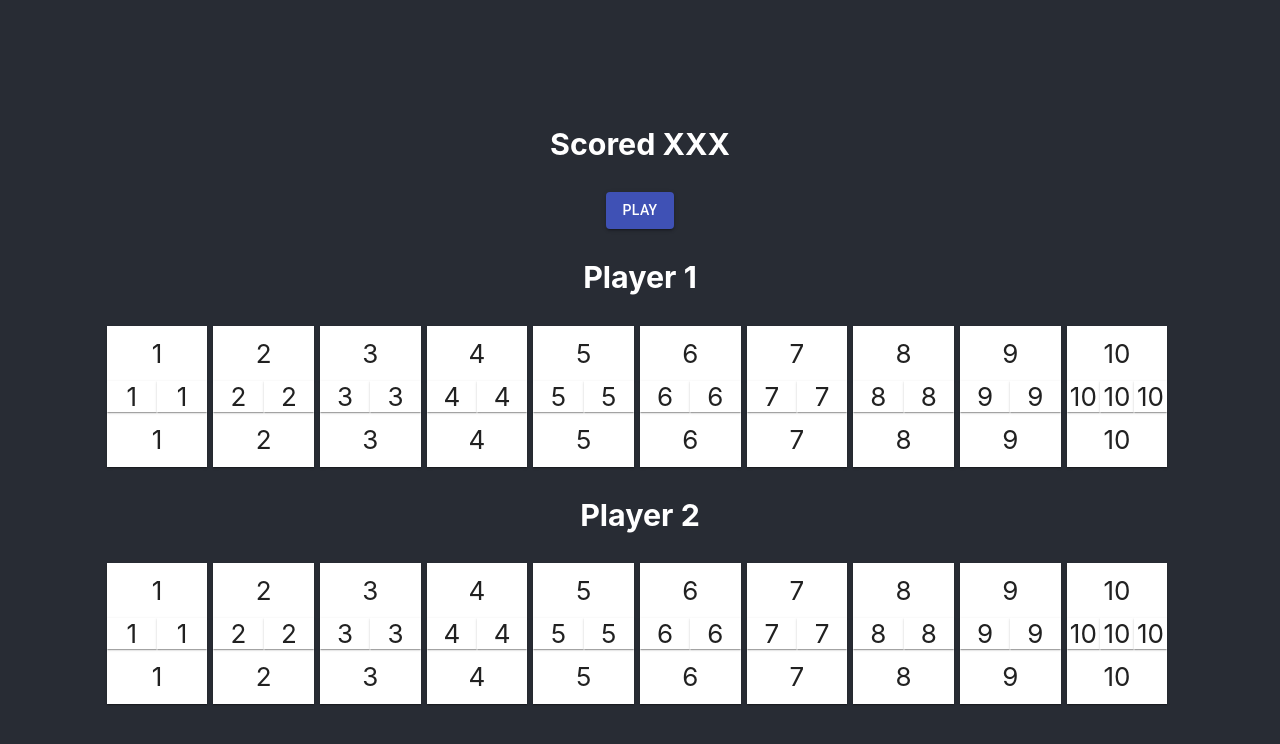
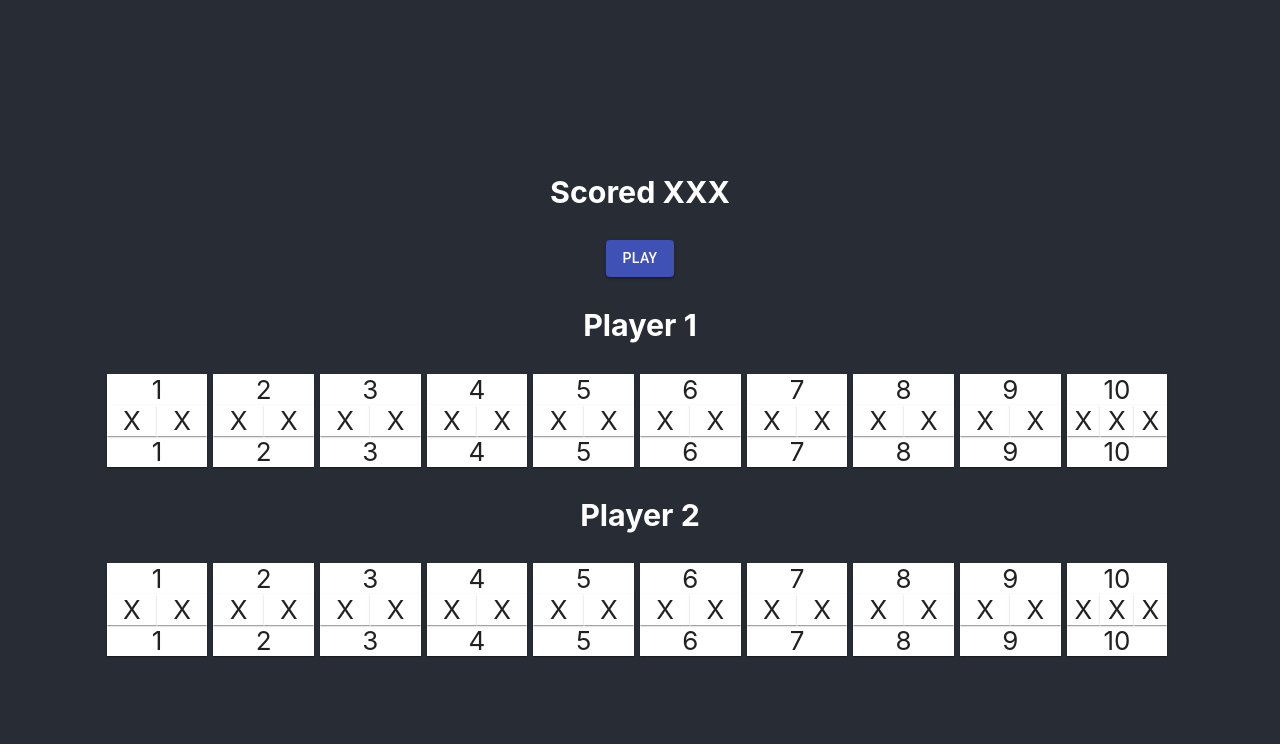
Before and after one commit to devJocke/joakim-nilsson-bowling, a React (Create React App) app: page / in a window 1280 px wide. Shown: the top 744 px of the page. Built offline with nearby package versions, Linux system fonts and the light colour scheme.

Commit message:
Renamed class to better reflect acutall app

```diff
--- a/src/App.js
+++ b/src/App.js
@@ -1,6 +1,6 @@
 import React from 'react';
 import './App.css';
-import TableClass from './game/TableClass.js';
+import BowlingTables from './indexComponents/BowlingTables.js';
 import Button from '@material-ui/core/Button';
 
 function App() {
@@ -14,10 +14,10 @@ function App() {
           Play
         </Button>
         <h3>Player 1</h3>
-        <TableClass />
+        <BowlingTables />
 
         <h3>Player 2</h3>
-        <TableClass />
+        <BowlingTables />
       </header>
     </div>
   );
--- a/src/game/TableClass.js
+++ /dev/null
@@ -1,58 +0,0 @@
-import React, { Component } from 'react';
-import Paper from '@material-ui/core/Paper';
-import Grid from '@material-ui/core/Grid';
-
-
-
-class TableClass extends Component {
-
-  render() {
-
-    const nrOfTurns = 10;
-    const turn = [];
-
-    for (let count = 1; count <= nrOfTurns; count++) {
-      turn.push(
-        <Grid item xs={1} style={{ 'paddingRight': '6px' }} >
-
-          <Paper square={true} style={{ 'padding': '12px' }}>{count}</Paper>
-
-          {count == 10 ?
-            <Grid container  >
-              <Grid item xs={4}   >
-                <Paper square={true}> {count}</Paper>
-              </Grid>
-              <Grid item xs={4}    >
-                <Paper square={true}>{count}</Paper>
-              </Grid>
-              <Grid item xs={4}    >
-                <Paper square={true}>{count}</Paper>
-              </Grid>
-            </Grid>
-            :
-            <Grid container  >
-              <Grid item xs={6}   >
-                <Paper square={true}> {count}</Paper>
-              </Grid>
-              <Grid item xs={6}    >
-                <Paper square={true}>{count}</Paper>
-              </Grid>
-            </Grid>}
-
-        <Paper square={true} style={{ 'padding': '12px' }}>{count}</Paper>
-
-        </Grid >
-      );
-    }
-
-    return (
-      <div style={{ 'width': '100%' }}>
-        <Grid container >
-          <Grid item xs={1} ></Grid>
-          {turn}
-        </Grid>
-      </div>
-    );
-  }
-}
-export default TableClass;
--- /dev/null
+++ b/src/indexComponents/BowlingTables.js
@@ -0,0 +1,56 @@
+import React, { Component } from 'react';
+import Paper from '@material-ui/core/Paper';
+import Grid from '@material-ui/core/Grid';
+
+class BowlingTables extends Component {
+
+  render() {
+
+    const nrOfTurns = 10;
+    const gridItems = [];
+
+    for (let count = 1; count <= nrOfTurns; count++) {
+
+      gridItems.push(
+        <Grid item xs={1} style={{ 'paddingRight': '6px' }} >
+
+          <Paper square={true} className="turn-and-total-score">{count}</Paper>
+
+          {count == 10 ?
+            <Grid container >
+              {getGridRowWithSize(4, 3)}
+            </Grid>
+            :
+            <Grid container>
+              {getGridRowWithSize(6, 2)}
+            </Grid>}
+
+          <Paper id="total" square={true} className="turn-and-total-score" >{count}</Paper>
+
+        </Grid >
+      );
+    }
+
+    return (
+      <div style={{ 'width': '100%' }}>
+        <Grid container style={{ 'justify-content': 'center' }}>
+          {gridItems}
+        </Grid>
+      </div>
+    );
+  }
+}
+
+function getGridRowWithSize(gridSize, numberOfRows) {
+  const array = [];
+
+  for (let index = 0; index < numberOfRows; index++) {
+    array.push(
+      <Grid item sm={gridSize} style={{ 'width': '100%' }}  >
+        <Paper square={true}> {'X'}</Paper>
+      </Grid>
+    );
+  }
+  return array;
+}
+export default BowlingTables;
```
